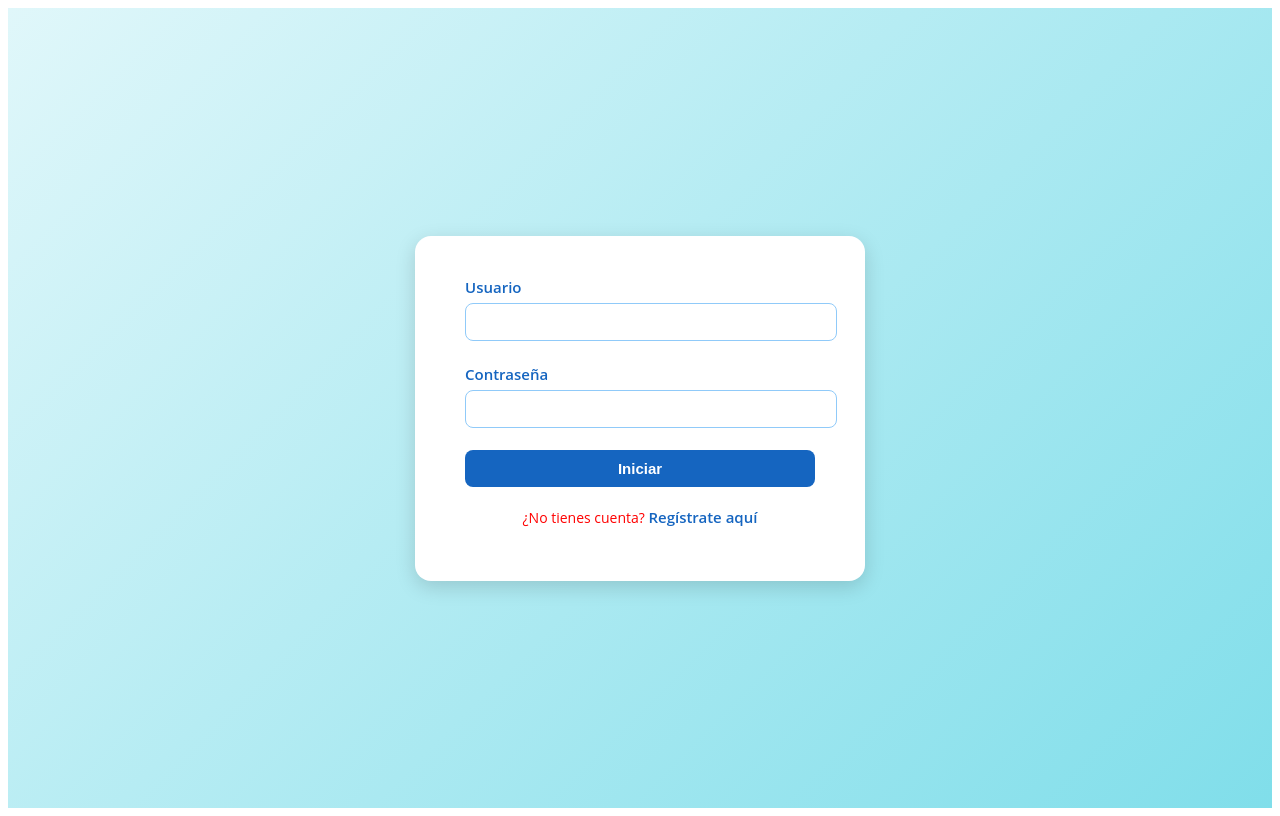
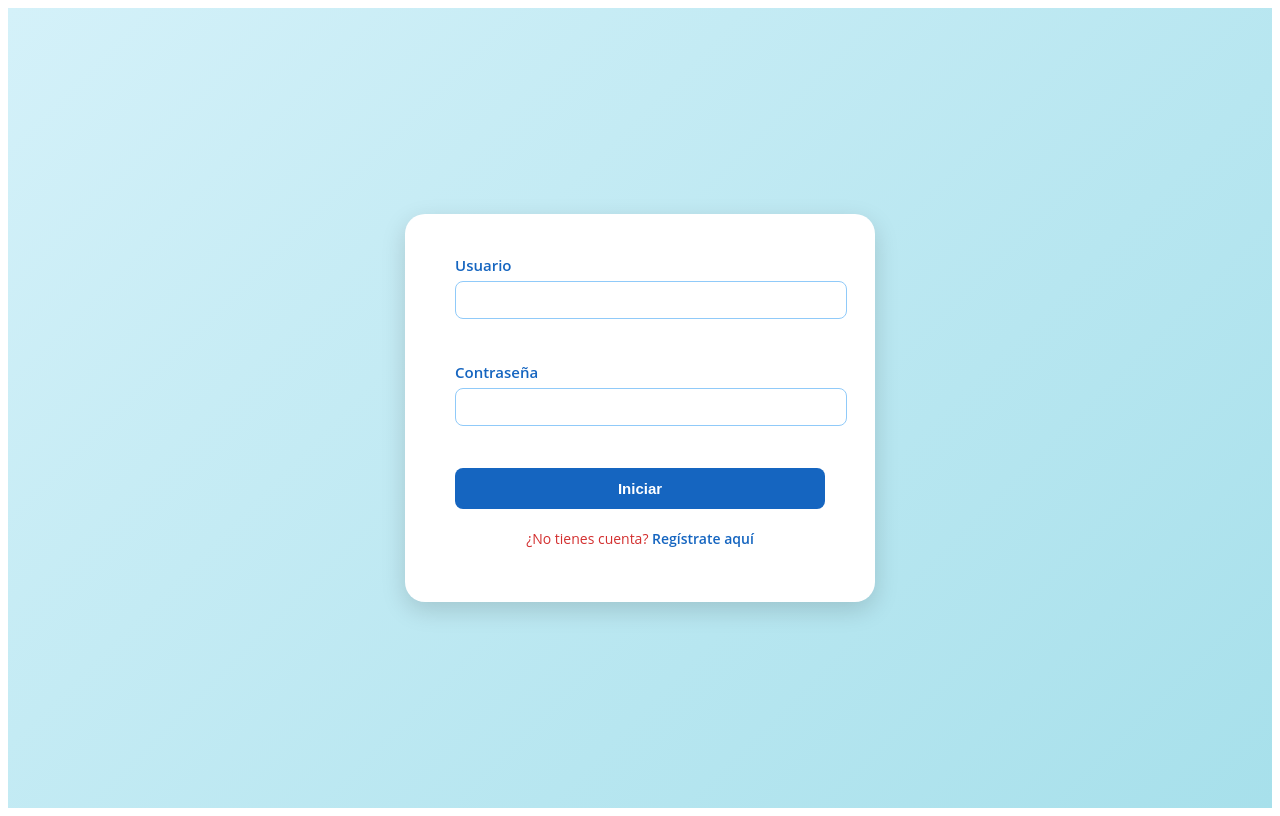
Before and after one commit to aishagomez602-ops/Proyecto-final-Maria, a React app in the folder Login/frontend/: page / in a window 1280 px wide. Built offline with nearby package versions, Linux system fonts and the light colour scheme; the HTML template or start-up script is replaced by a standard one.

Commit message:
MODIFIQUE EL REGISTRO

```diff
--- a/Login/frontend/src/Inicio.jsx
+++ b/Login/frontend/src/Inicio.jsx
@@ -1,7 +1,6 @@
 
 import "./Inicio.css";
 import { useState,useEffect } from "react";
-import "./Login.css";
 
 
 function Inicio () {
--- a/Login/frontend/src/Login.css
+++ b/Login/frontend/src/Login.css
@@ -1,10 +1,10 @@
-/* Fondo general */
+/* Fondo suave tipo hospital */
 .contenedor {
   height: 100vh;
   display: flex;
   justify-content: center;
   align-items: center;
-  background: linear-gradient(135deg, #e0f7fa, #80deea);
+  background: linear-gradient(135deg, #d4f1f9, #a7e0eb);
   font-family: 'Open Sans', sans-serif;
 }
 
@@ -12,38 +12,45 @@
 .caja {
   background: #ffffff;
   padding: 40px 50px;
-  border-radius: 16px;
-  box-shadow: 0 6px 20px rgba(0, 0, 0, 0.15);
-  width: 350px;
+  border-radius: 20px;
+  box-shadow: 0 8px 25px rgba(0, 0, 0, 0.15);
+  width: 370px;
+  transition: 0.3s;
 }
 
-/* Formulario */
+.caja:hover {
+  transform: translateY(-2px);
+}
+
+/* Etiquetas */
 .form label {
   color: #1565c0;
   font-weight: 600;
   font-size: 15px;
 }
 
+/* Campos de texto */
 .form input {
   width: 100%;
   padding: 10px;
   margin-top: 5px;
+  margin-bottom: 20px;
   border: 1px solid #90caf9;
   border-radius: 8px;
   font-size: 14px;
   outline: none;
-  transition: 0.3s;
+  transition: all 0.3s ease;
 }
 
 .form input:focus {
   border-color: #1565c0;
-  box-shadow: 0 0 6px rgba(21, 101, 192, 0.3);
+  box-shadow: 0 0 8px rgba(21, 101, 192, 0.3);
 }
 
-/* Botón principal */
+/* Botón */
 button {
   width: 100%;
-  padding: 10px;
+  padding: 12px;
   background-color: #1565c0;
   border: none;
   border-radius: 8px;
@@ -55,8 +62,8 @@ button:hover {
   background-color: #0d47a1;
 }
 
-/* Link dentro del botón */
-.link {
+/* Texto dentro del botón */
+button .link {
   color: white;
   text-decoration: none;
   font-weight: 600;
@@ -72,16 +79,18 @@ button:hover {
 
 .texto .link {
   color: #1565c0;
+  text-decoration: none;
+  font-weight: 600;
 }
 
 .texto .link:hover {
   text-decoration: underline;
 }
 
-/* Mensaje de error o información */
+/* Mensaje de error o validación */
 P {
-  color: red;
+  color: #d32f2f;
+  text-align: center;
   font-size: 14px;
-  text-align: center;
   margin-top: 10px;
 }
--- a/Login/frontend/src/Login.jsx
+++ b/Login/frontend/src/Login.jsx
@@ -26,25 +26,39 @@ function Login() {
     <div className="contenedor">
       <div className="caja">
        <form className="form" onSubmit={handleSubmit}>
-          <label htmlFor="">
+  <label>
     Usuario
     <br />
-            <input type="text" value={usuario} onChange={(e) => setUsuarios(e.target.value)} />
+    <input
+      type="text"
+      value={usuario}
+      onChange={(e) => setUsuarios(e.target.value)}
+      required
+    />
   </label>
   <br /> <br />
-          <label htmlFor="">
+
+  <label>
     Contraseña
     <br />
-            <input type="password" value={contraseña} onChange={(e) => setContraseña(e.target.value)} />
+    <input
+      type="password"
+      value={contraseña}
+      onChange={(e) => setContraseña(e.target.value)}
+      required
+    />
   </label>
   <br /><br />
+
   <button type="submit"><Link to="/inicio" className="link">Iniciar</Link></button>
-          <br />
-          {mensaje && <P>{mensaje}</P>}
+
+  {mensaje && <p>{mensaje}</p>}
+
   <p className="texto">
     ¿No tienes cuenta? <Link to="/registro" className="link">Regístrate aquí</Link>
   </p>
 </form>
+
       </div>
     </div>
 
--- a/Login/frontend/src/Registro.jsx
+++ b/Login/frontend/src/Registro.jsx
@@ -18,7 +18,7 @@ export default function Registro() {
             <input type="password" />
           </label>
           <br /><br />
-          <button type="submit"><Link to = "/inicio">Registrarse</Link></button>
+         <button type="submit"><Link to="/inicio" className="link">Registrarse</Link></button>
           <br />
 
         </form>
```
Lines whose indentation alone changed are shown as unchanged.
